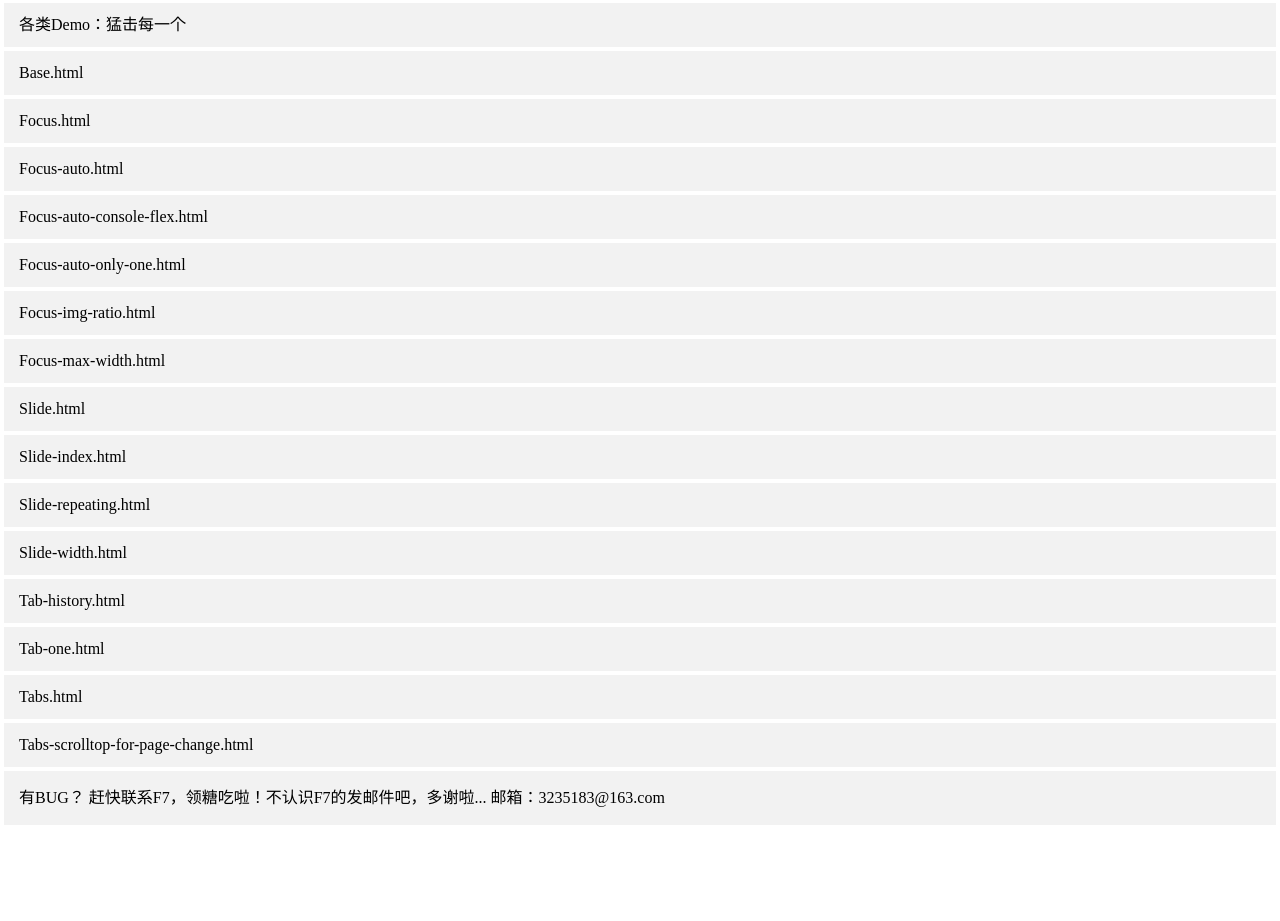
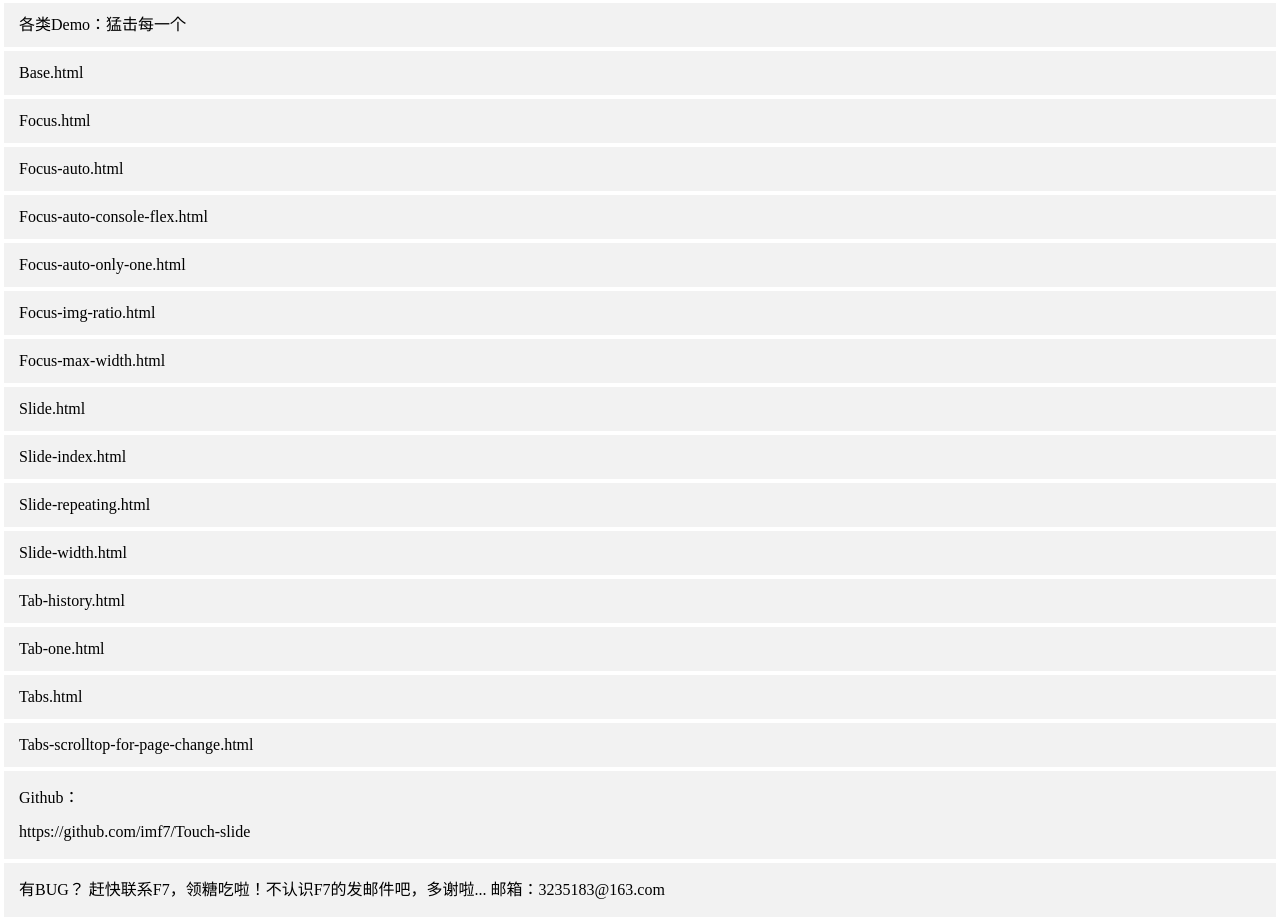
Before and after one commit to imf7/Touch-slide, a plain HTML site: page index.html in a window 1280 px wide. Shown: the part 321-1242 px from the top of the page. Before the commit the page ends 1150 px from the top, so only its background shows below. Drawn offline with Linux system fonts and the light colour scheme.

Commit message:
修正解说

```diff
--- a/index.html
+++ b/index.html
@@ -52,6 +52,8 @@ a { display:block;}
   <li><a href="Demos/Tabs-scrolltop-for-page-change.html">Tabs-scrolltop-for-page-change.html</a></li>
 </ul>
 
+<p>Github：<a href="https://github.com/imf7/Touch-slide" target="_blank">https://github.com/imf7/Touch-slide</a></p>
+
 <p>有BUG？ 赶快联系F7，领糖吃啦！不认识F7的发邮件吧，多谢啦... 邮箱：3235183@163.com</p>
 </body>
 </html>
```
